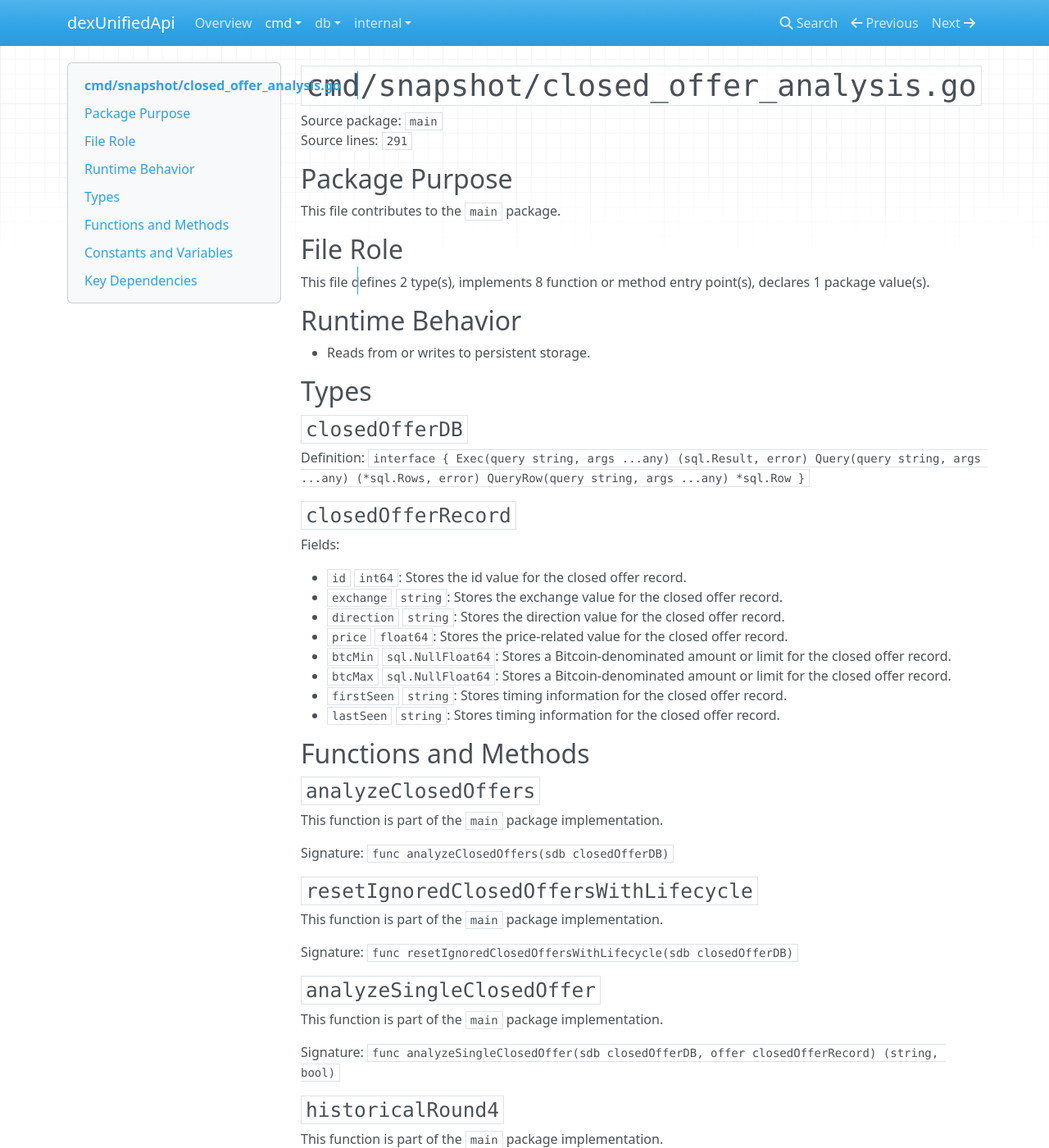
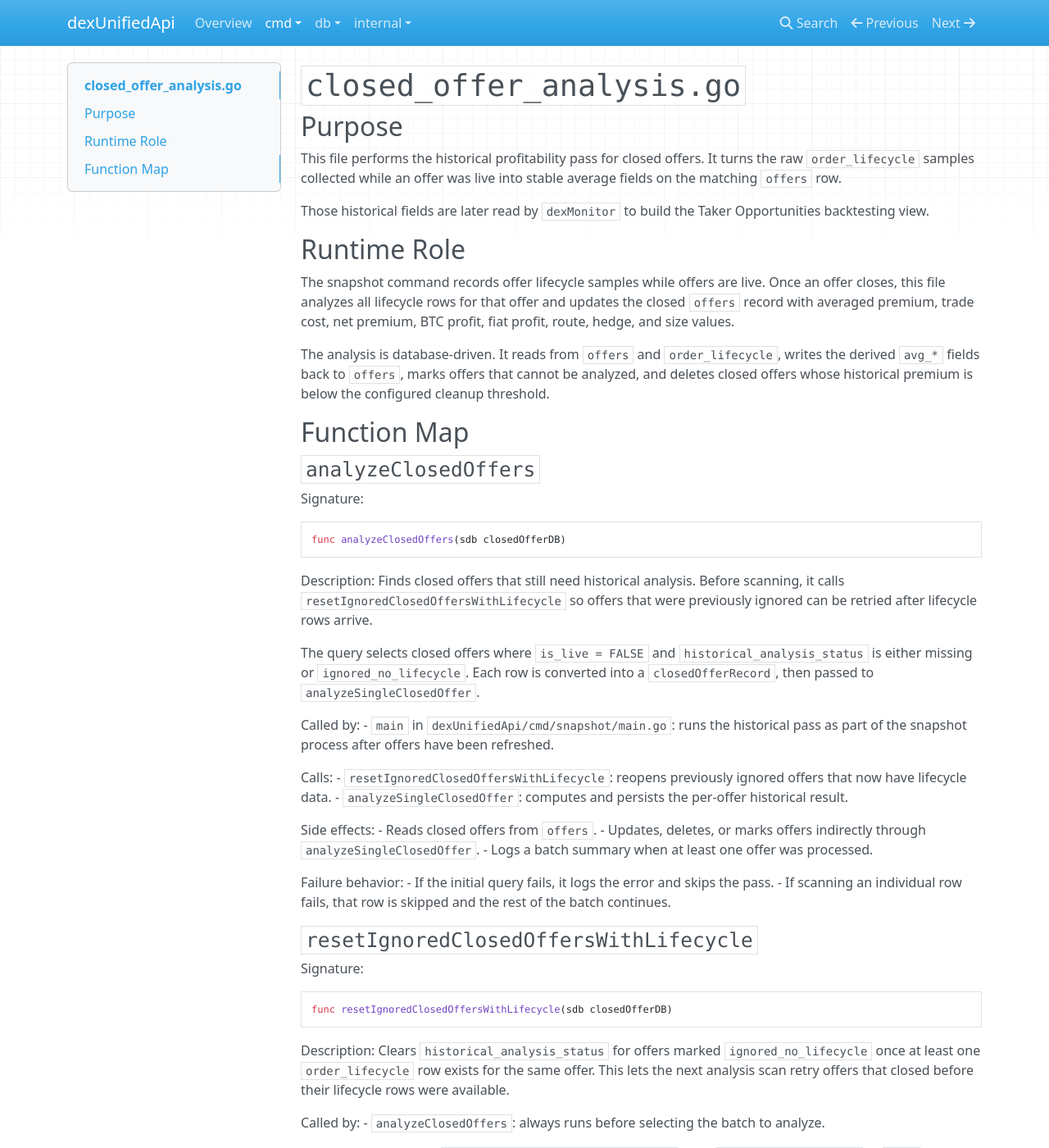
Before and after one commit to kv055/dexUnifiedApi, an MkDocs documentation site: the page built from docs/cmd/snapshot/closed_offer_analysis.md, in a window 1280 px wide and 1400 px high. Shown: the whole window at 82% size. Built offline with MkDocs 1.6.1, drawn with Linux system fonts in a browser that asks for light colours; nearby versions of some CDN libraries; some of the changed text lies outside the part shown.

Commit message:
docs(snapshot): document closed offer analysis
Summary:
- Rewrite the closed offer analysis docs around runtime behavior.
- Explain historical profitability aggregation and persisted offer fields.

Rationale:
- Replace generated trivia with maintainer-facing function docs.
- Clarify how closed-offer averages feed monitor backtesting views.

Tests:
- docker compose run --rm docs build -f docs/mkdocs.yml --strict

Co-authored-by: Codex <codex@openai.com>

````diff
--- a/docs/cmd/snapshot/closed_offer_analysis.md
+++ b/docs/cmd/snapshot/closed_offer_analysis.md
@@ -1,95 +1,232 @@
-# `cmd/snapshot/closed_offer_analysis.go`
+# `closed_offer_analysis.go`
 
-Source package: `main`
-Source lines: `291`
+## Purpose
 
-## Package Purpose
+This file performs the historical profitability pass for closed offers. It
+turns the raw `order_lifecycle` samples collected while an offer was live into
+stable average fields on the matching `offers` row.
 
-This file contributes to the `main` package.
+Those historical fields are later read by `dexMonitor` to build the
+Taker Opportunities backtesting view.
 
-## File Role
+## Runtime Role
 
-This file defines 2 type(s), implements 8 function or method entry point(s), declares 1 package value(s).
+The snapshot command records offer lifecycle samples while offers are live. Once
+an offer closes, this file analyzes all lifecycle rows for that offer and
+updates the closed `offers` record with averaged premium, trade cost, net
+premium, BTC profit, fiat profit, route, hedge, and size values.
 
-## Runtime Behavior
+The analysis is database-driven. It reads from `offers` and `order_lifecycle`,
+writes the derived `avg_*` fields back to `offers`, marks offers that cannot be
+analyzed, and deletes closed offers whose historical premium is below the
+configured cleanup threshold.
 
-- Reads from or writes to persistent storage.
-
-## Types
-
-### `closedOfferDB`
-
-Definition: `interface { Exec(query string, args ...any) (sql.Result, error) Query(query string, args ...any) (*sql.Rows, error) QueryRow(query string, args ...any) *sql.Row }`
-
-### `closedOfferRecord`
-
-Fields:
-
-- `id` `int64`: Stores the id value for the closed offer record.
-- `exchange` `string`: Stores the exchange value for the closed offer record.
-- `direction` `string`: Stores the direction value for the closed offer record.
-- `price` `float64`: Stores the price-related value for the closed offer record.
-- `btcMin` `sql.NullFloat64`: Stores a Bitcoin-denominated amount or limit for the closed offer record.
-- `btcMax` `sql.NullFloat64`: Stores a Bitcoin-denominated amount or limit for the closed offer record.
-- `firstSeen` `string`: Stores timing information for the closed offer record.
-- `lastSeen` `string`: Stores timing information for the closed offer record.
-
-## Functions and Methods
+## Function Map
 
 ### `analyzeClosedOffers`
 
-This function is part of the `main` package implementation.
+Signature:
 
-Signature: `func analyzeClosedOffers(sdb closedOfferDB)`
+```go
+func analyzeClosedOffers(sdb closedOfferDB)
+```
+
+Description:
+Finds closed offers that still need historical analysis. Before scanning, it
+calls `resetIgnoredClosedOffersWithLifecycle` so offers that were previously
+ignored can be retried after lifecycle rows arrive.
+
+The query selects closed offers where `is_live = FALSE` and
+`historical_analysis_status` is either missing or `ignored_no_lifecycle`. Each
+row is converted into a `closedOfferRecord`, then passed to
+`analyzeSingleClosedOffer`.
+
+Called by:
+- `main` in `dexUnifiedApi/cmd/snapshot/main.go`: runs the historical pass as
+  part of the snapshot process after offers have been refreshed.
+
+Calls:
+- `resetIgnoredClosedOffersWithLifecycle`: reopens previously ignored offers
+  that now have lifecycle data.
+- `analyzeSingleClosedOffer`: computes and persists the per-offer historical
+  result.
+
+Side effects:
+- Reads closed offers from `offers`.
+- Updates, deletes, or marks offers indirectly through `analyzeSingleClosedOffer`.
+- Logs a batch summary when at least one offer was processed.
+
+Failure behavior:
+- If the initial query fails, it logs the error and skips the pass.
+- If scanning an individual row fails, that row is skipped and the rest of the
+  batch continues.
 
 ### `resetIgnoredClosedOffersWithLifecycle`
 
-This function is part of the `main` package implementation.
+Signature:
 
-Signature: `func resetIgnoredClosedOffersWithLifecycle(sdb closedOfferDB)`
+```go
+func resetIgnoredClosedOffersWithLifecycle(sdb closedOfferDB)
+```
+
+Description:
+Clears `historical_analysis_status` for offers marked
+`ignored_no_lifecycle` once at least one `order_lifecycle` row exists for the
+same offer. This lets the next analysis scan retry offers that closed before
+their lifecycle rows were available.
+
+Called by:
+- `analyzeClosedOffers`: always runs before selecting the batch to analyze.
+
+Side effects:
+- Updates `offers.historical_analysis_status` from `ignored_no_lifecycle` to
+  `NULL` for recoverable rows.
+- Logs how many stale ignored offers were reset.
+
+Failure behavior:
+- Logs update errors and returns without stopping the rest of the snapshot
+  command.
 
 ### `analyzeSingleClosedOffer`
 
-This function is part of the `main` package implementation.
+Signature:
 
-Signature: `func analyzeSingleClosedOffer(sdb closedOfferDB, offer closedOfferRecord) (string, bool)`
+```go
+func analyzeSingleClosedOffer(sdb closedOfferDB, offer closedOfferRecord) (string, bool)
+```
+
+Description:
+Computes historical profitability for one closed offer. The core query runs one
+aggregate over `order_lifecycle` for the offer:
+
+- Overall averages use all lifecycle rows for reference price, raw premium, and
+  BTC amount.
+- Profitable averages use only rows where `net_premium_pct > 0`.
+- Profitable-only averages include premium, trade cost percent, trade cost BTC,
+  net premium percent, net premium BTC, and BTC amount.
+
+The function uses the overall average premium only for cleanup. If it falls
+below `deleteBelowPremiumPct`, the closed offer is deleted as non-premium noise.
+If no lifecycle rows exist, the offer is marked `ignored_no_lifecycle`. If
+lifecycle rows exist but none are profitable, the offer is marked `non_premium`
+and keeps only basic historical averages.
+
+For profitable offers, the function copies the current stored route and hedge
+cost fields from `offers`, computes fiat profit as:
+
+```text
+profitable average net premium BTC * average reference price
+```
+
+It then writes the final historical result back to `offers`, including
+`avg_ref_price`, `avg_premium_pct`, `avg_trade_cost_pct`,
+`avg_trade_cost_btc`, `avg_net_premium_pct`, `avg_estimated_profit_btc`,
+`avg_estimated_profit_fiat`, `avg_btc_amount`, best route fields, hedge cost
+fields, CEX fees, network fee, and DEX fee.
+
+Called by:
+- `analyzeClosedOffers`: processes each closed offer in the selected batch.
+
+Calls:
+- `historicalRound4` and `historicalRound8`: normalize persisted averages.
+- `nullHistoricalRound8`, `nullHistoricalString`, and `nullHistoricalInt`:
+  preserve absent optional route and fee values as SQL `NULL`.
+
+Side effects:
+- Reads aggregate lifecycle history from `order_lifecycle`.
+- Reads route and hedge fields from `offers`.
+- Updates `offers` with historical analysis status and derived averages.
+- Deletes offers whose overall average premium is below the cleanup threshold.
+- Logs aggregate query errors.
+
+Failure behavior:
+- Returns `analysis_error` when the aggregate query fails.
+- Returns `ignored_no_lifecycle` after marking the offer when no lifecycle rows
+  or no average reference price are available.
+- Returns `deleted_non_premium` and `removed = true` after deleting an offer
+  below the cleanup threshold.
+- Returns `non_premium` when lifecycle rows exist but none are profitable.
+- Returns `analyzed` when profitable historical values are persisted.
+
+Notes:
+The profitable-only conditional averages are important: later monitor views
+should explain profitable historical trades, not dilute those values with
+unprofitable lifecycle samples from the same closed offer.
 
 ### `historicalRound4`
 
-This function is part of the `main` package implementation.
+Signature:
 
-Signature: `func historicalRound4(v float64) float64`
+```go
+func historicalRound4(v float64) float64
+```
+
+Description:
+Rounds percentage and fiat/reference-price style values to four decimal places
+before storing them on `offers`.
+
+Called by:
+- `analyzeSingleClosedOffer`: normalizes historical price, premium, percent, and
+  fiat profit fields.
 
 ### `historicalRound8`
 
-This function is part of the `main` package implementation.
+Signature:
 
-Signature: `func historicalRound8(v float64) float64`
+```go
+func historicalRound8(v float64) float64
+```
+
+Description:
+Rounds BTC-denominated values to eight decimal places before storage.
+
+Called by:
+- `analyzeSingleClosedOffer`: normalizes BTC amount, BTC cost, and BTC profit
+  fields.
+- `nullHistoricalRound8`: applies the same BTC precision to optional values.
 
 ### `nullHistoricalRound8`
 
-This function is part of the `main` package implementation.
+Signature:
 
-Signature: `func nullHistoricalRound8(v sql.NullFloat64) any`
+```go
+func nullHistoricalRound8(v sql.NullFloat64) any
+```
+
+Description:
+Converts an optional BTC-denominated database value into either `nil` or an
+eight-decimal rounded value for update statements.
+
+Called by:
+- `analyzeSingleClosedOffer`: writes optional route, hedge, network, CEX, and
+  DEX fee values back to `offers`.
 
 ### `nullHistoricalString`
 
-This function is part of the `main` package implementation.
+Signature:
 
-Signature: `func nullHistoricalString(v sql.NullString) any`
+```go
+func nullHistoricalString(v sql.NullString) any
+```
+
+Description:
+Converts an optional string into either `nil` or the stored string. Empty strings
+are treated as absent so database fields remain `NULL` instead of containing
+meaningless route or hedge metadata.
+
+Called by:
+- `analyzeSingleClosedOffer`: writes optional hedge venue and instrument fields.
 
 ### `nullHistoricalInt`
 
-This function is part of the `main` package implementation.
+Signature:
 
-Signature: `func nullHistoricalInt(v sql.NullInt64) any`
+```go
+func nullHistoricalInt(v sql.NullInt64) any
+```
 
-## Constants and Variables
+Description:
+Converts an optional integer into either `nil` or the stored value.
 
-- `deleteBelowPremiumPct`: No inline declaration comment is present.
-
-## Key Dependencies
-
-- `database/sql`
-- `fmt`
-- `math`
+Called by:
+- `analyzeSingleClosedOffer`: writes optional hedge transfer minutes.
````
